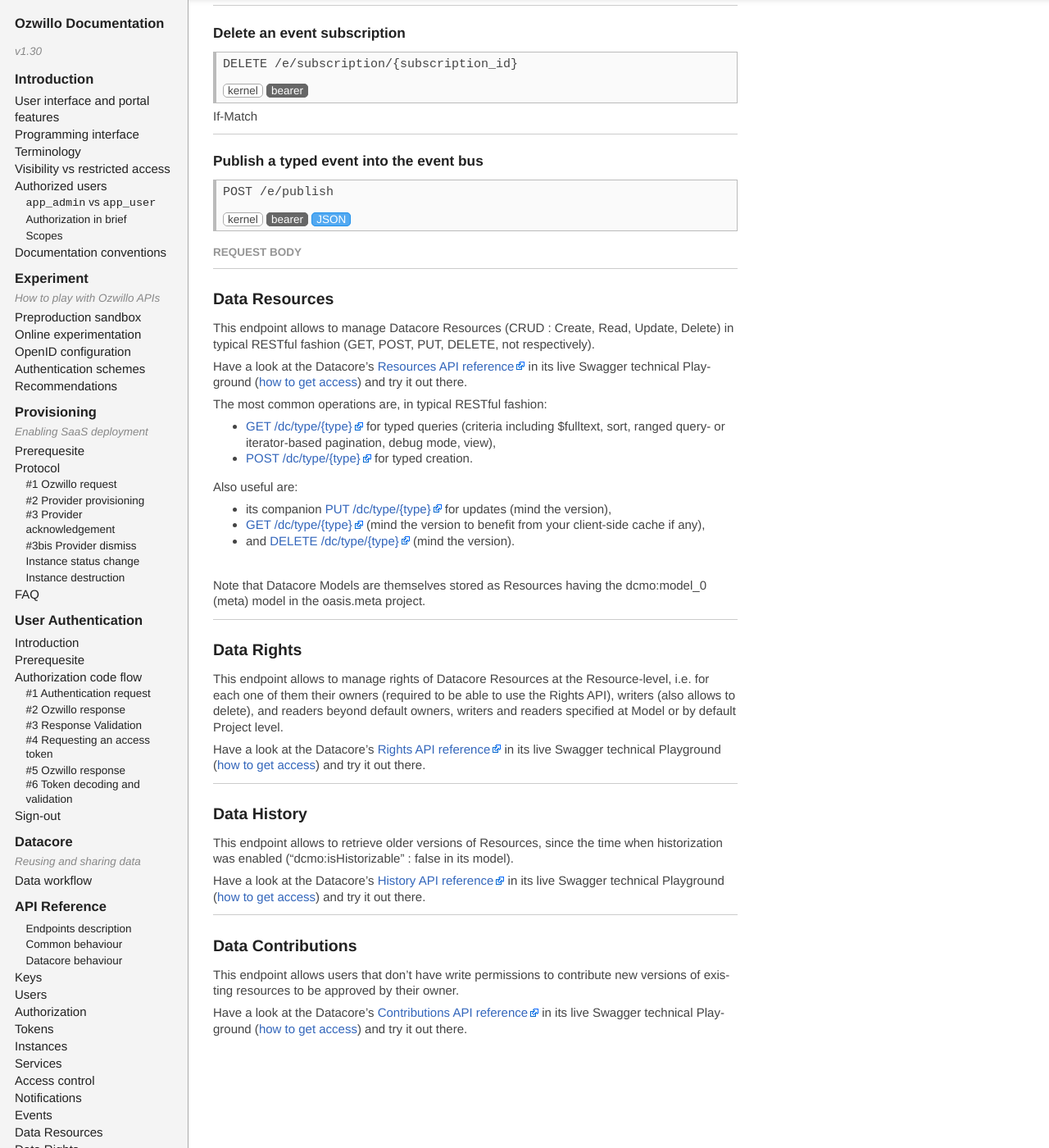
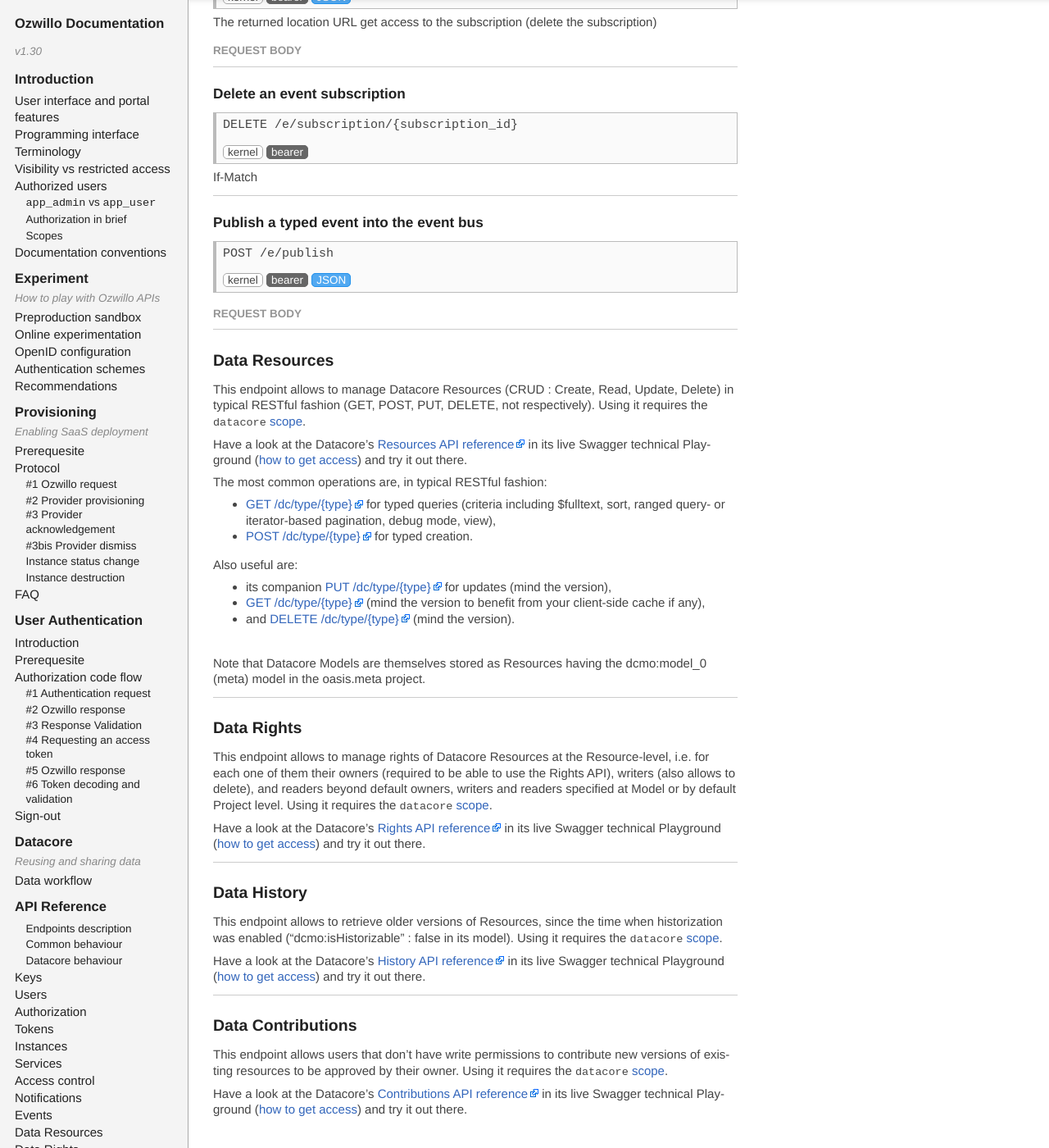
Before and after one commit to ozwillo/ozwillo-doc, a Jekyll site: the page built from index.html, in a window 1280 px wide and 1400 px high, scrolled down 33304 px. Shown: the whole window at 82% size. Built offline with Jekyll 4.4.1, drawn with Linux system fonts in a browser that asks for light colours; some of the changed text lies outside the part shown.

Commit message:
added datacore scope

```diff
--- a/_includes/5-datacore.md
+++ b/_includes/5-datacore.md
@@ -4,6 +4,10 @@
 As said previously, the best and easiest way to discover, try out and learn about Datacore APIs is to use [its live Playground (preproduction)](https://data.ozwillo-preprod.eu).
 
 In addition to going through the Playground's live examples, be sure so read the various other documentation available on the [Datacore wiki](https://github.com/ozwillo/ozwillo-datacore/wiki).
+
+Using Datacore APIs requires the `datacore` [scope](#s1-scopes).
+
+Have a look at the Datacore's [API reference](https://data.ozwillo-preprod.eu/dc-ui/index.html#swagger) in its live Swagger technical Playground ([how to get access](#s2-online-experimentation)) and try it out there.
 
 #### Data workflow
 {: #s5-data-workflow}
--- a/_includes/6-api-reference.md
+++ b/_includes/6-api-reference.md
@@ -648,7 +648,7 @@
 ### Data Resources
 {: #s6-api-data-resources}
 
-This endpoint allows to manage Datacore Resources (CRUD : Create, Read, Update, Delete) in typical RESTful fashion (GET, POST, PUT, DELETE, not respectively).
+This endpoint allows to manage Datacore Resources (CRUD : Create, Read, Update, Delete) in typical RESTful fashion (GET, POST, PUT, DELETE, not respectively). Using it requires the `datacore` [scope](#s1-scopes).
 
 Have a look at the Datacore's [Resources API reference](https://data.ozwillo-preprod.eu/dc-ui/index.html#!/dc) in its live Swagger technical Playground ([how to get access](#s2-online-experimentation)) and try it out there.
 
@@ -671,7 +671,7 @@
 ### Data Rights
 {: #s6-api-data-rights}
 
-This endpoint allows to manage rights of Datacore Resources at the Resource-level, i.e. for each one of them their owners (required to be able to use the Rights API), writers (also allows to delete), and readers beyond default owners, writers and readers specified at Model or by default Project level.
+This endpoint allows to manage rights of Datacore Resources at the Resource-level, i.e. for each one of them their owners (required to be able to use the Rights API), writers (also allows to delete), and readers beyond default owners, writers and readers specified at Model or by default Project level. Using it requires the `datacore` [scope](#s1-scopes).
 
 Have a look at the Datacore's [Rights API reference](https://data.ozwillo-preprod.eu/dc-ui/index.html#!/r) in its live Swagger technical Playground ([how to get access](#s2-online-experimentation)) and try it out there.
 
@@ -680,7 +680,7 @@
 ### Data History
 {: #s6-api-data-history}
 
-This endpoint allows to retrieve older versions of Resources, since the time when historization was enabled ("dcmo:isHistorizable" : false in its model).
+This endpoint allows to retrieve older versions of Resources, since the time when historization was enabled ("dcmo:isHistorizable" : false in its model). Using it requires the `datacore` [scope](#s1-scopes).
 
 Have a look at the Datacore's [History API reference](https://data.ozwillo-preprod.eu/dc-ui/index.html#!/dc/findHistorizedResource_get_13) in its live Swagger technical Playground ([how to get access](#s2-online-experimentation)) and try it out there.
 
@@ -689,6 +689,6 @@
 ### Data Contributions
 {: #s6-api-data-contributions}
 
-This endpoint allows users that don't have write permissions to contribute new versions of existing resources to be approved by their owner.
+This endpoint allows users that don't have write permissions to contribute new versions of existing resources to be approved by their owner. Using it requires the `datacore` [scope](#s1-scopes).
 
 Have a look at the Datacore's [Contributions API reference](https://data.ozwillo-preprod.eu/dc-ui/index.html#!/c) in its live Swagger technical Playground ([how to get access](#s2-online-experimentation)) and try it out there.
```
